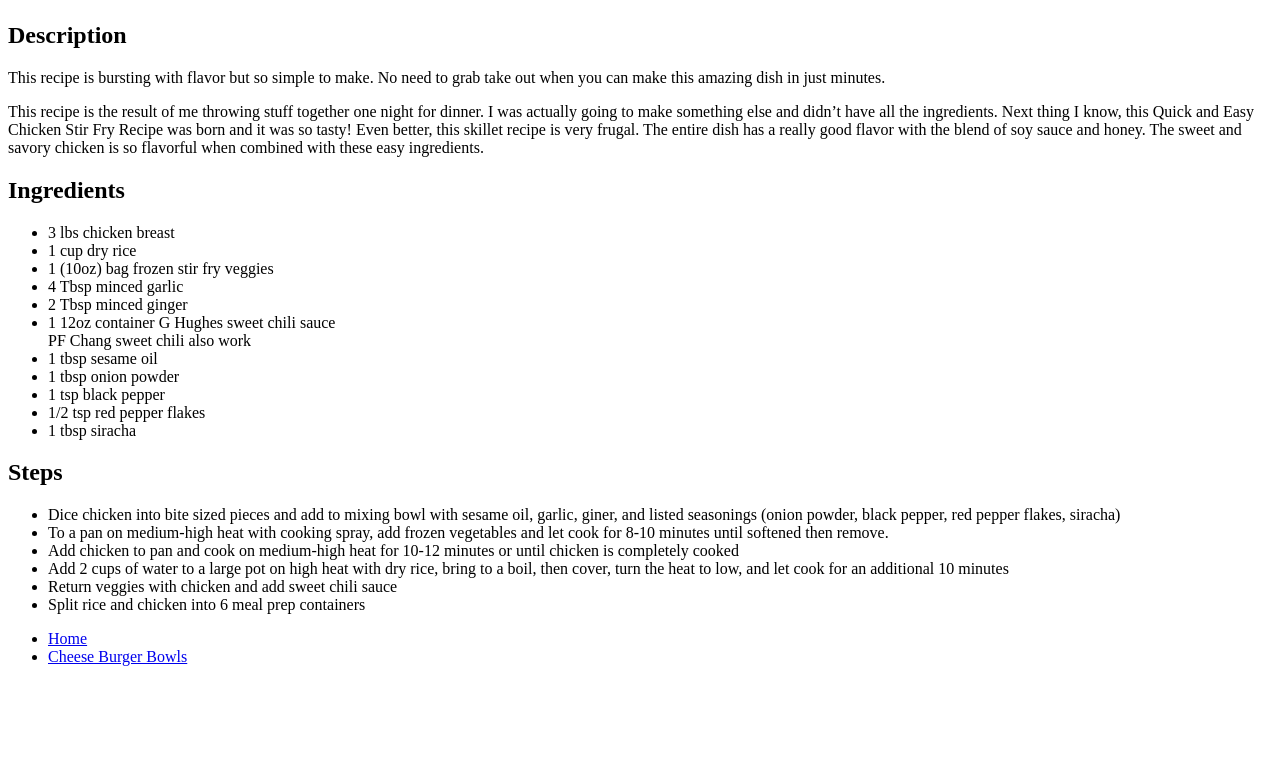
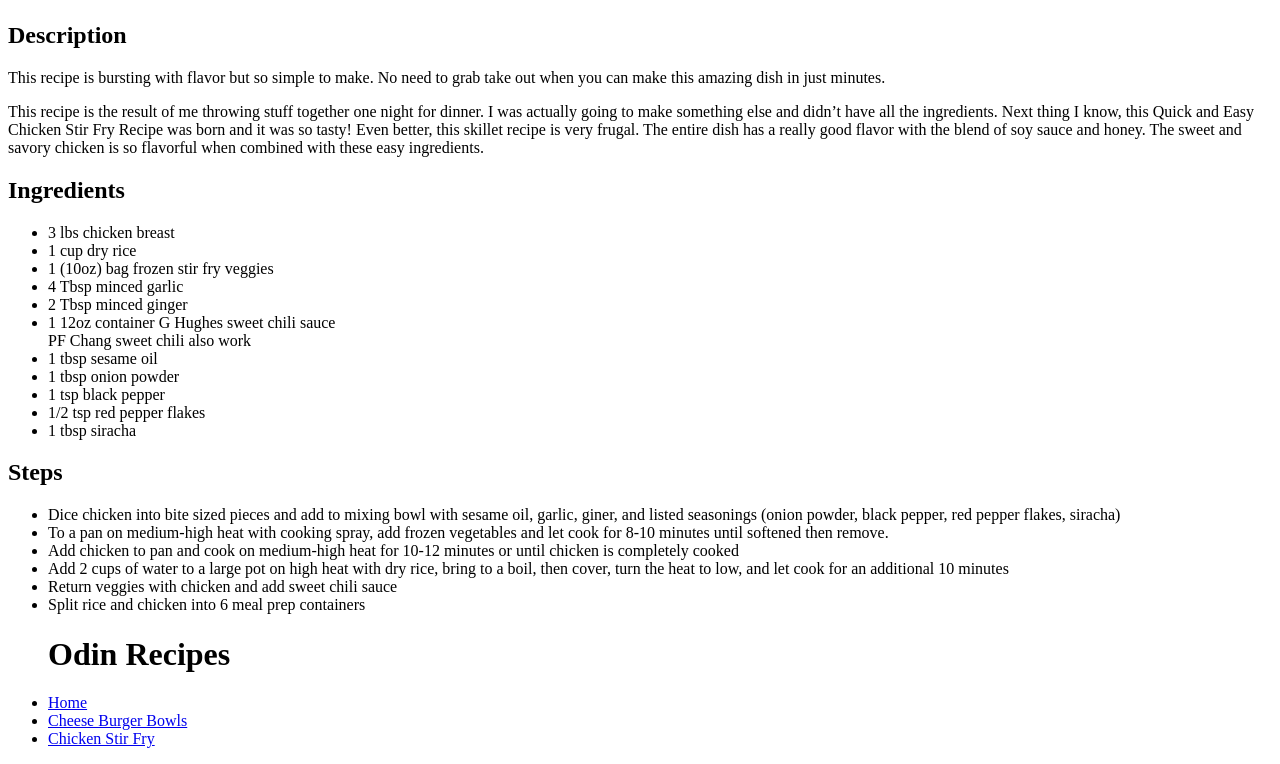
Before and after one commit to AtLeastOneBearPlease/odin-recipes, a plain HTML site: page recipes/chickenStirFry.html in a window 1280 px wide. Shown: the part 1106-1870 px from the top of the page. Before the commit the page ends 1788 px from the top, so only its background shows below. Drawn offline with Linux system fonts and the light colour scheme.

Commit message:
fix: fix links at bottom of all pages
When first entering the links, I did not properly
add the links. Some links were broken and some
were missing.

```diff
--- a/recipes/chickenStirFry.html
+++ b/recipes/chickenStirFry.html
@@ -38,8 +38,10 @@
         <li>Split rice and chicken into 6 meal prep containers</li>
     </ul>
     <ul>
-        <li><a href="../index.html">Home</a></li>
-        <li><a href="cheeseburgerBowls.html">Cheese Burger Bowls</a></li>
+        <h1>Odin Recipes</h1>
+        <li><a href="index.html">Home</a></li>
+        <li><a href="recipes/cheeseburgerBowls.html">Cheese Burger Bowls</a></li>
+        <li><a href="recipes/chickenStirFry.html">Chicken Stir Fry</a></li>
     </ul>
 </body>
 
```
Also changed, not shown: index.html (+3 -2 lines), recipes/cheeseburgerBowls.html (+7 -0 lines).
